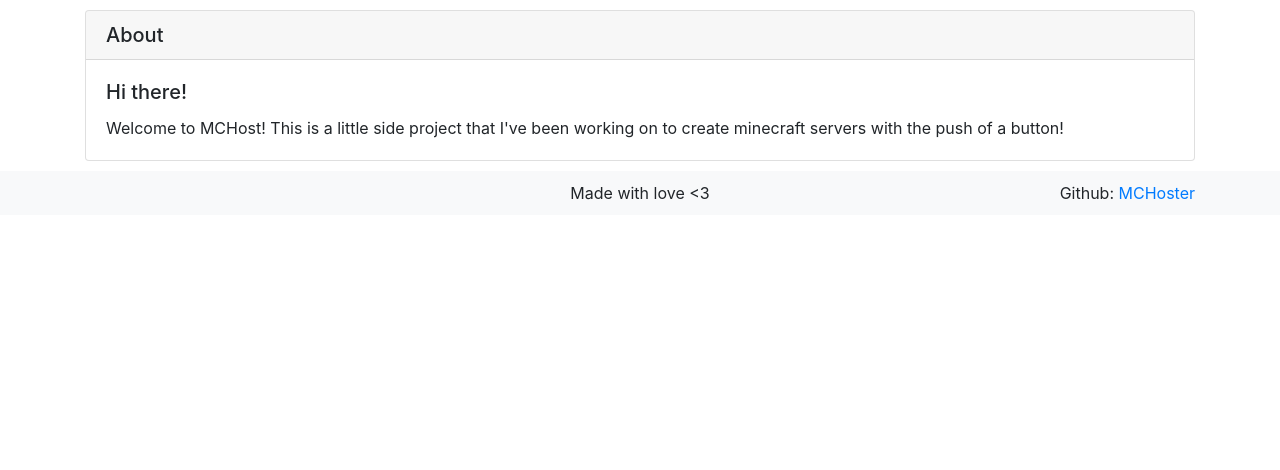
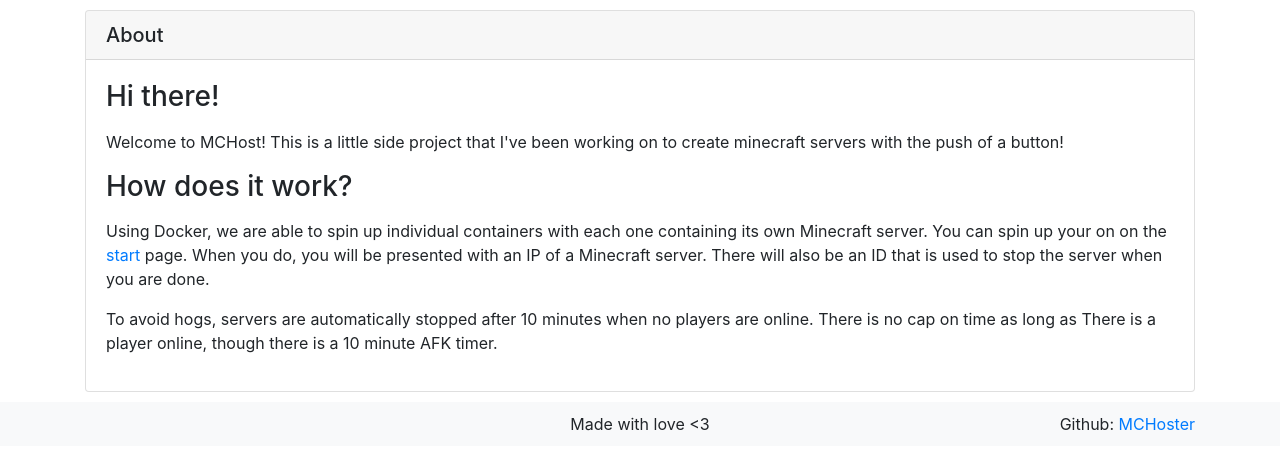
Before and after one commit to emwjacobson/MCHoster, a Django app: page / in a window 1280 px wide. Shown: the part 56-526 px from the top of the page. Run offline with Django 3.2, Linux system fonts and the light colour scheme; some libraries are stand-ins or nearby versions.

Commit message:
Added more details to the index

```diff
--- a/web/web/templates/web/base.html
+++ b/web/web/templates/web/base.html
@@ -14,10 +14,10 @@
 
 <header>
     <nav class="navbar navbar-expand-lg navbar-light bg-light">
-        <a href="#" class="navbar-brand">MCHost</a>
         <button class="navbar-toggler" type="button" data-toggle="collapse" data-target="#navbarSupportedContent" aria-controls="navbarSupportedContent" aria-expanded="false" aria-label="Toggle navigation">
             <span class="navbar-toggler-icon"></span>
         </button>
+        <a href="#" class="navbar-brand">MCHost</a>
         <div class="collapse navbar-collapse" id="navbarSupportedContent">
             <ul class="navbar-nav mr-auto">
                 {% url 'index' as path %}
--- a/web/web/templates/web/index.html
+++ b/web/web/templates/web/index.html
@@ -6,9 +6,21 @@
 <div class="card">
     <h5 class="card-header">About</h5>
     <div class="card-body">
-        <h5 class="card-title">Hi there!</h5>
+        <h3 class="card-title">Hi there!</h3>
         <p class="card-text">
-            Welcome to MCHost! This is a little side project that I've been working on to create minecraft servers with the push of a button!
+            <p>Welcome to MCHost! This is a little side project that I've been working on to create minecraft servers with the push of a button!</p>
+        </p>
+        <h3 class="card-title">How does it work?</h3>
+        <p class="card-text">
+            <p>
+                Using Docker, we are able to spin up individual containers with each one containing its own Minecraft server.
+                You can spin up your on on the <a href="{% url 'start' %}">start</a> page. When you do, you will be presented
+                with an IP of a Minecraft server. There will also be an ID that is used to stop the server when you are done.
+            </p>
+            <p>
+                To avoid hogs, servers are automatically stopped after 10 minutes when no players are online. There is no cap on time as long as There
+                is a player online, though there is a 10 minute AFK timer.
+            </p>
         </p>
     </div>
 </div>
--- a/web/web/templates/web/start.html
+++ b/web/web/templates/web/start.html
@@ -7,8 +7,9 @@
     <h5 class="card-header">Start a Server!</h5>
     <div class="card-body">
         <p class="card-text">
+            <div class="row justify-content-center">
                 {% if data %}
-            <div class="col-lg-8 offset-2">
+                <div class="col-lg-8">
                     {% if data.status == 'success' %}
                     <div class="alert alert-success" role="alert">
                         Success! {{ data.message|capfirst }}
@@ -26,7 +27,7 @@
                     {% endif %}
                 </div>
                 {% else %}
-            <div class="col-lg-6 offset-3">
+                <div class="col-lg-6">
                     <form action="{% url 'start' %}" method="POST">
                         {% csrf_token %}
                         <div class="form-row col-lg-12">
@@ -41,6 +42,7 @@
                     </form>
                 </div>
                 {% endif %}
+            </div>
         </p>
     </div>
 </div>
```
Also changed, not shown: TODO.md (+1 -0 lines). Lines whose indentation alone changed are shown as unchanged.
